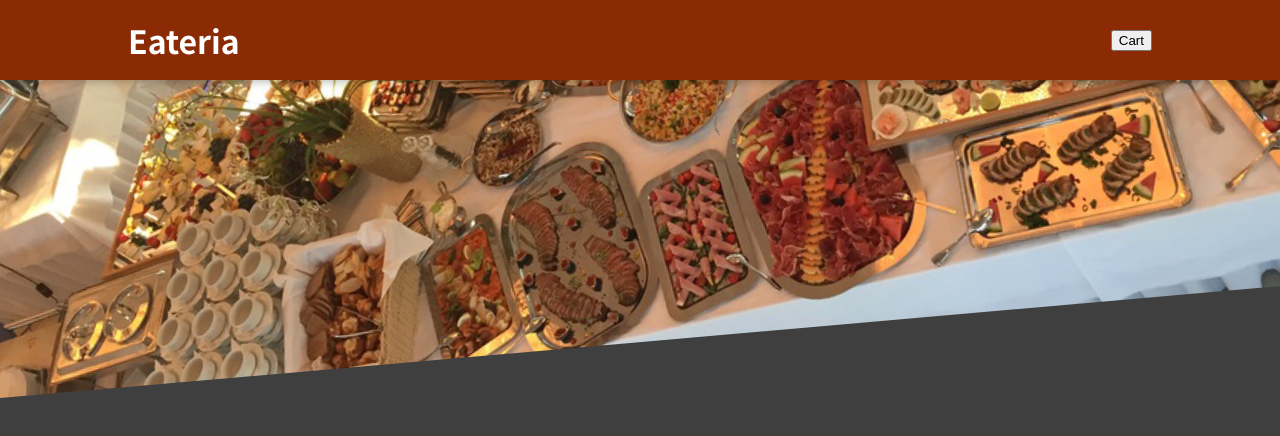
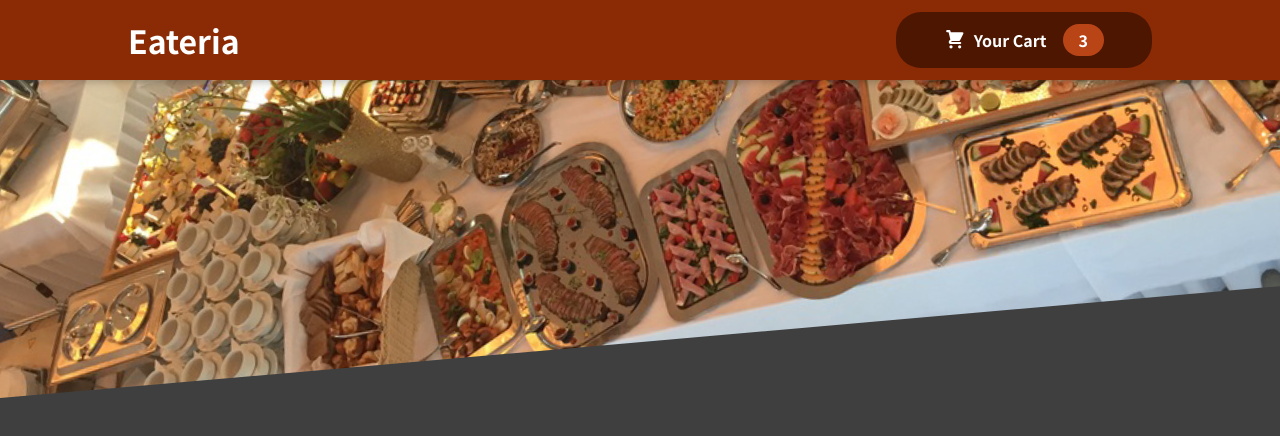
Before and after one commit to krupa2029/Eateria, a React (Create React App) app: page / in a window 1280 px wide. Shown: the top 436 px of the page. Built offline with nearby package versions, Linux system fonts and the light colour scheme.

Commit message:
Modf: Cart-Button NewCompo: CartIcon, HeaderCartButton

```diff
--- /dev/null
+++ b/src/components/Cart/CartIcon.js
@@ -0,0 +1,13 @@
+const CartIcon = () => {
+    return (
+      <svg
+        xmlns='http://www.w3.org/2000/svg'
+        viewBox='0 0 20 20'
+        fill='currentColor'
+      >
+        <path d='M3 1a1 1 0 000 2h1.22l.305 1.222a.997.997 0 00.01.042l1.358 5.43-.893.892C3.74 11.846 4.632 14 6.414 14H15a1 1 0 000-2H6.414l1-1H14a1 1 0 00.894-.553l3-6A1 1 0 0017 3H6.28l-.31-1.243A1 1 0 005 1H3zM16 16.5a1.5 1.5 0 11-3 0 1.5 1.5 0 013 0zM6.5 18a1.5 1.5 0 100-3 1.5 1.5 0 000 3z' />
+      </svg>
+    );
+  };
+
+  export default CartIcon;
--- a/src/components/Layout/Header.js
+++ b/src/components/Layout/Header.js
@@ -1,17 +1,18 @@
 import React, { Fragment } from "react";
 
-import mealsImage from '../../assets/meals.jpg';
-import classes from './Header.module.css';
+import mealsImage from "../../assets/meals.jpg";
+import classes from "./Header.module.css";
+import HeaderCartButton from "./HeaderCartButton";
 
 const Header = (props) => {
   return (
     <Fragment>
       <header className={classes.header}>
-          <h1>Eateria</h1>
-          <button>Cart</button>
+        <h1>Eateria</h1>
+        <HeaderCartButton />
       </header>
-      <div className={classes['main-image']}>
-          <img src={mealsImage} alt='A table full of delicious food!'/>
+      <div className={classes["main-image"]}>
+        <img src={mealsImage} alt="A table full of delicious food!" />
       </div>
     </Fragment>
   );
--- /dev/null
+++ b/src/components/Layout/HeaderCartButton.js
@@ -0,0 +1,16 @@
+import classes from "./HeaderCartButton.module.css";
+import CartIcon from "../Cart/CartIcon";
+
+const HeaderCartButton = (props) => {
+  return (
+    <button className={classes.button}>
+      <span className={classes.icon}>
+        <CartIcon />
+      </span>
+      <span>Your Cart</span>
+      <span className={classes.badge}>3</span>
+    </button>
+  );
+};
+
+export default HeaderCartButton;
--- /dev/null
+++ b/src/components/Layout/HeaderCartButton.module.css
@@ -0,0 +1,59 @@
+.button {
+    cursor: pointer;
+    font: inherit;
+    border: none;
+    background-color: #4d1601;
+    color: white;
+    padding: 0.75rem 3rem;
+    display: flex;
+    justify-content: space-around;
+    align-items: center;
+    border-radius: 25px;
+    font-weight: bold;
+  }
+
+  .button:hover,
+  .button:active {
+    background-color: #2c0d00;
+  }
+
+  .icon {
+    width: 1.35rem;
+    height: 1.35rem;
+    margin-right: 0.5rem;
+  }
+
+  .badge {
+    background-color: #b94517;
+    padding: 0.25rem 1rem;
+    border-radius: 25px;
+    margin-left: 1rem;
+    font-weight: bold;
+  }
+
+  .button:hover .badge,
+  .button:active .badge {
+    background-color: #92320c;
+  }
+
+  .bump {
+    animation: bump 300ms ease-out;
+  }
+
+  @keyframes bump {
+    0% {
+      transform: scale(1);
+    }
+    10% {
+      transform: scale(0.9);
+    }
+    30% {
+      transform: scale(1.1);
+    }
+    50% {
+      transform: scale(1.15);
+    }
+    100% {
+      transform: scale(1);
+    }
+  }
```
